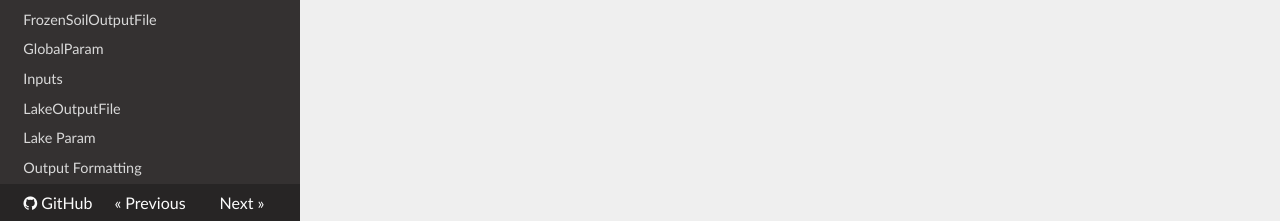
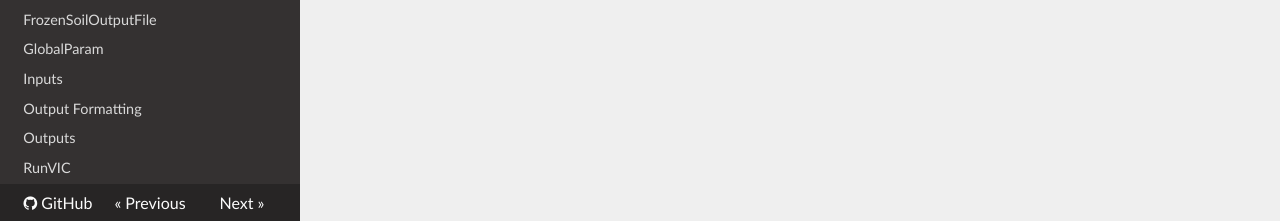
Before and after one commit to 1iuyu/VIC, an MkDocs documentation site: the page built from docs/contact.md, in a window 1280 px wide. Shown: the part 676-897 px from the top of the page. Built offline with MkDocs 1.6.1, drawn with Linux system fonts in a browser that asks for light colours; nearby versions of some CDN libraries; some of the changed lines change nothing that is shown.

Commit message:
update to Sub-VIC mkdocs

```diff
--- a/mkdocs.yml
+++ b/mkdocs.yml
@@ -1,4 +1,4 @@
-site_name: VIC
+site_name: Sub-VIC
 site_description: Variable Infiltration Capacity Model
 site_author: UW Hydro | Computational Hydrology
 repo_url: https://github.com/UW-Hydro/VIC
@@ -7,7 +7,7 @@
     name: readthedocs
     analytics:
         gtag: UA-65965729-1
-copyright: 2021
+copyright: 2026
 docs_dir: docs
 site_dir: site
 use_directory_urls: true
@@ -26,8 +26,6 @@
     - 'VIC Drivers':
         - 'Classic': 'Documentation/Drivers/Classic/ClassicDriver.md'
         - 'Image': 'Documentation/Drivers/Image/ImageDriver.md'
-        - 'CESM': 'Documentation/Drivers/CESM/CESMDriver.md'
-        - 'Python': 'Documentation/Drivers/Python/PythonDriver.md'
     - 'Extensions':
         - 'Routing (Image Driver)': 'Documentation/Drivers/Image/Routing.md'
 - Development:
@@ -50,8 +48,6 @@
     - 'FrozenSoilOutputFile': 'Documentation/Drivers/Classic/FrozenSoilOutputFile.md'
     - 'GlobalParam': 'Documentation/Drivers/Classic/GlobalParam.md'
     - 'Inputs': 'Documentation/Drivers/Classic/Inputs.md'
-    - 'LakeOutputFile': 'Documentation/Drivers/Classic/LakeOutputFile.md'
-    - 'Lake Param': 'Documentation/Drivers/Classic/LakeParam.md'
     - 'Output Formatting': 'Documentation/Drivers/Classic/OutputFormatting.md'
     - 'Outputs': 'Documentation/Drivers/Classic/Outputs.md'
     - 'RunVIC': 'Documentation/Drivers/Classic/RunVIC.md'
@@ -69,7 +65,6 @@
     - 'Params': 'Documentation/Drivers/Image/Params.md'
     - 'Domain': 'Documentation/Drivers/Image/Domain.md'
     - 'RunVIC': 'Documentation/Drivers/Image/RunVIC.md'
-    - 'Lake Param': 'Documentation/Drivers/Image/LakeParam.md'
     - 'StateFile': 'Documentation/Drivers/Image/StateFile.md'
     - 'Ascii_to_NetCDF_params.md': 'Documentation/Drivers/Image/Ascii_to_NetCDF_params.md'
     - 'OutputFormatting': 'Documentation/Drivers/Image/OutputFormatting.md'
@@ -77,9 +72,6 @@
     - 'FluxOutputFiles': 'Documentation/Drivers/Image/FluxOutputFiles.md'
     - 'SnowOutputFile': 'Documentation/Drivers/Image/SnowOutputFile.md'
     - 'FrozenSoilOutputFile': 'Documentation/Drivers/Image/FrozenSoilOutputFile.md'
-    - 'LakeOutputFile': 'Documentation/Drivers/Image/LakeOutputFile.md'
-    # CESM Driver
-    - 'Inputs': 'Documentation/Drivers/CESM/Inputs.md'
 
     # Other
     - 'Constants': 'Documentation/Constants.md'
```
